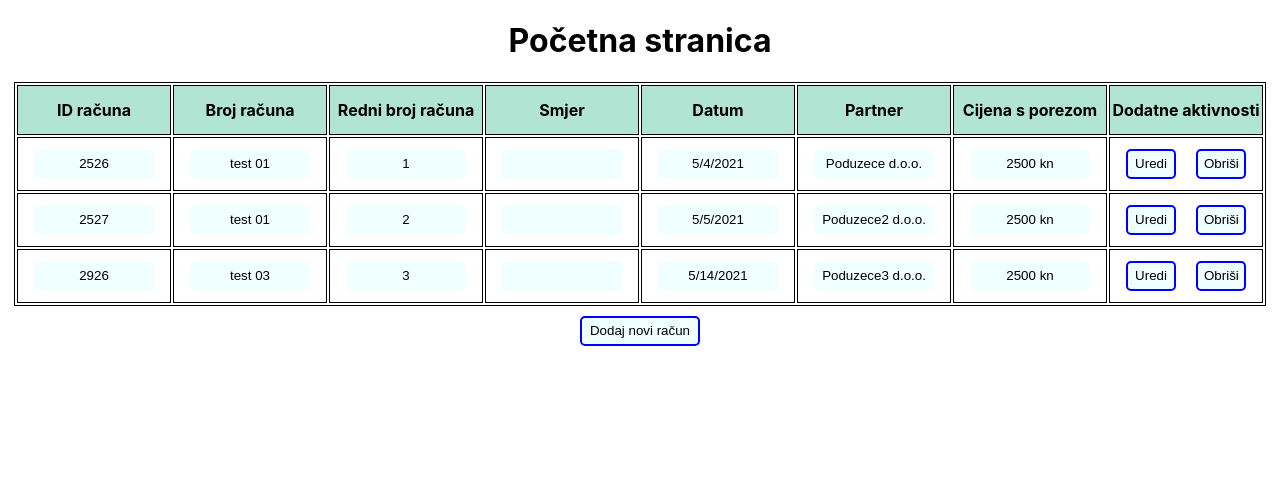
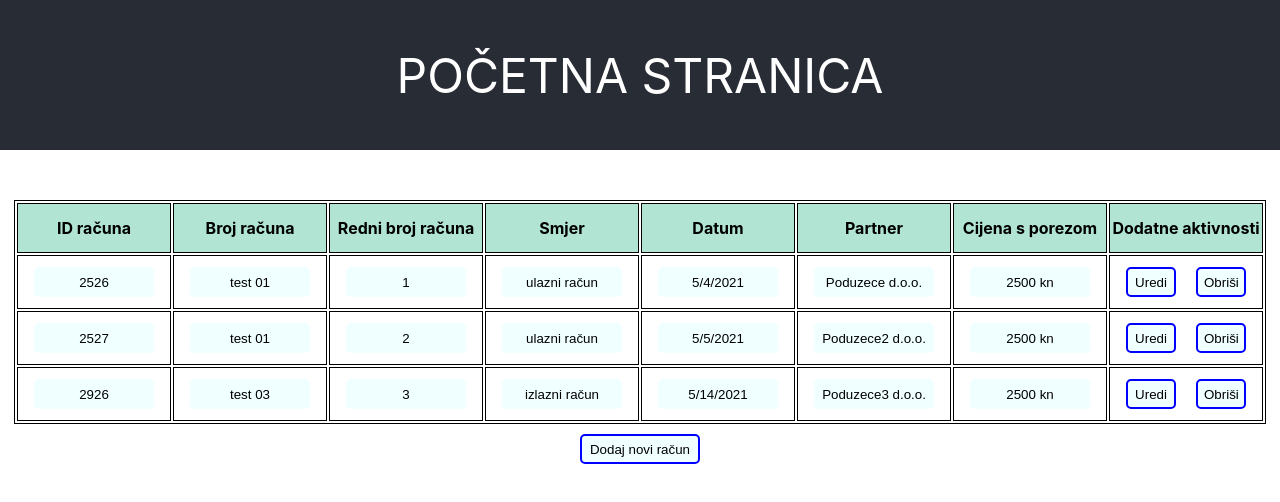
Before and after one commit to CROmarcos/sedamit_zadatak, a React (Create React App) app: page / in a window 1280 px wide. Shown: the top 502 px of the page. Built offline with nearby package versions, Linux system fonts and the light colour scheme.

Commit message:
Uređivanje naslovne sekcije

```diff
--- a/src/App.css
+++ b/src/App.css
@@ -15,13 +15,14 @@
 
 .App-header {
   background-color: #282c34;
-  min-height: 100vh;
+  height: 150px;
   display: flex;
   flex-direction: column;
   align-items: center;
   justify-content: center;
   font-size: calc(10px + 2vmin);
   color: white;
+  margin-bottom: 50px;
 }
 
 .App-link {
--- a/src/Components/DodajRacun/DodajRacun.tsx
+++ b/src/Components/DodajRacun/DodajRacun.tsx
@@ -58,14 +58,17 @@ const DodajRacun = () => {
     function dtStart() {
         let dt: Date = new Date((document.getElementById("dt-start") as HTMLInputElement).value)
         setDateStart(dt)
+        if (dateStart > dateEnd) {
+            alert("Molimo pomaknite datum zatvaranja ugovora!");
+            (document.getElementById("dt-end") as HTMLInputElement).value = ''
+        }
     }
 
     function dtEnd() {
         let dt: Date = new Date((document.getElementById("dt-end") as HTMLInputElement).value)
         if (dateStart > dt) {
             alert("Datum zatvaranja ugovora ne može biti prije datuma otvaranja!");
-            (document.getElementById("dt-end") as HTMLInputElement).value=''
-            setDateEnd(dateStart)
+            (document.getElementById("dt-end") as HTMLInputElement).value = ''
         }
         else {
             setDateEnd(dt)
--- /dev/null
+++ b/src/Components/Naslov/Naslov.css
@@ -0,0 +1,4 @@
+.Naslov {
+    text-transform: uppercase;
+    font-size: 3rem;
+}
--- a/src/Components/Naslov/Naslov.tsx
+++ b/src/Components/Naslov/Naslov.tsx
@@ -1,10 +1,14 @@
+import "./Naslov.css"
+
 interface IProps {
     naslov: string
 }
 
 const Naslov = ({ naslov }: IProps) => {
     return (
-        <h1 className="Naslov">{naslov}</h1>
+        <div className="App-header">
+            <p className="Naslov">{naslov}</p>
+        </div>
     )
 }
 
--- a/src/State/reducer.ts
+++ b/src/State/reducer.ts
@@ -8,7 +8,7 @@ const initialState: IRacun["racuni"][] = [
         id: 2526,
         broj_racuna: "test 01",
         redni_broj_racuna: 1,
-        smjer: true,
+        smjer: "ulazni račun",
         datum_racuna: new Date('May 04, 2021'),
         rok_placanja: new Date('March 03, 2022'),
         naziv_partnera: "Poduzece d.o.o.",
@@ -22,7 +22,7 @@ const initialState: IRacun["racuni"][] = [
         id: 2527,
         broj_racuna: "test 01",
         redni_broj_racuna: 2,
-        smjer: true,
+        smjer: "ulazni račun",
         datum_racuna: new Date('May 05, 2021'),
         rok_placanja: new Date('March 03, 2023'),
         naziv_partnera: "Poduzece2 d.o.o.",
@@ -36,12 +36,12 @@ const initialState: IRacun["racuni"][] = [
         id: 2926,
         broj_racuna: "test 03",
         redni_broj_racuna: 3,
-        smjer: true,
+        smjer: "izlazni račun",
         datum_racuna: new Date('May 14, 2021'),
         rok_placanja: new Date('March 13, 2022'),
         naziv_partnera: "Poduzece3 d.o.o.",
         adresa_partnera: "",
-        oib: '02325566822',
+        oib: '',
         iznos_prije_poreza: 2000,
         porez: 25,
         iznos_poreza: 500,
```
Also changed, not shown: src/Pages/Detalji.tsx (added, +15 -0 lines).
